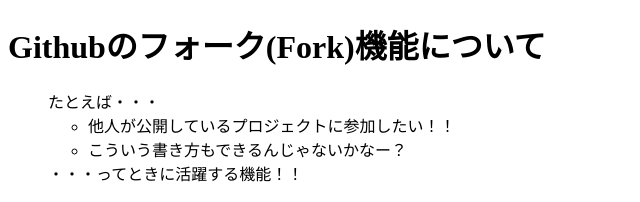
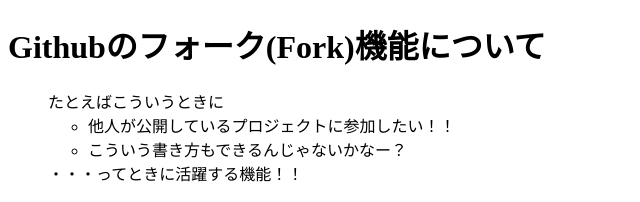
Before and after one commit to Keyto-yellow/git-study, a plain HTML site: page Git-Fork.html in a window 1280 px wide. Shown: the top 202 px of the page, 0-640 px from the left. Drawn offline with Linux system fonts and the light colour scheme.

Commit message:
git-study

```diff
--- a/Git-Fork.html
+++ b/Git-Fork.html
@@ -9,7 +9,7 @@
 <body>
   <h1>Githubのフォーク(Fork)機能について</h1>
   <ol style="list-style-type: none;">
-    <li>たとえば・・・</li>
+    <li>たとえばこういうときに</li>
     <li><ul>
         <li>他人が公開しているプロジェクトに参加したい！！</li>
         <li>こういう書き方もできるんじゃないかなー？</li>
```
